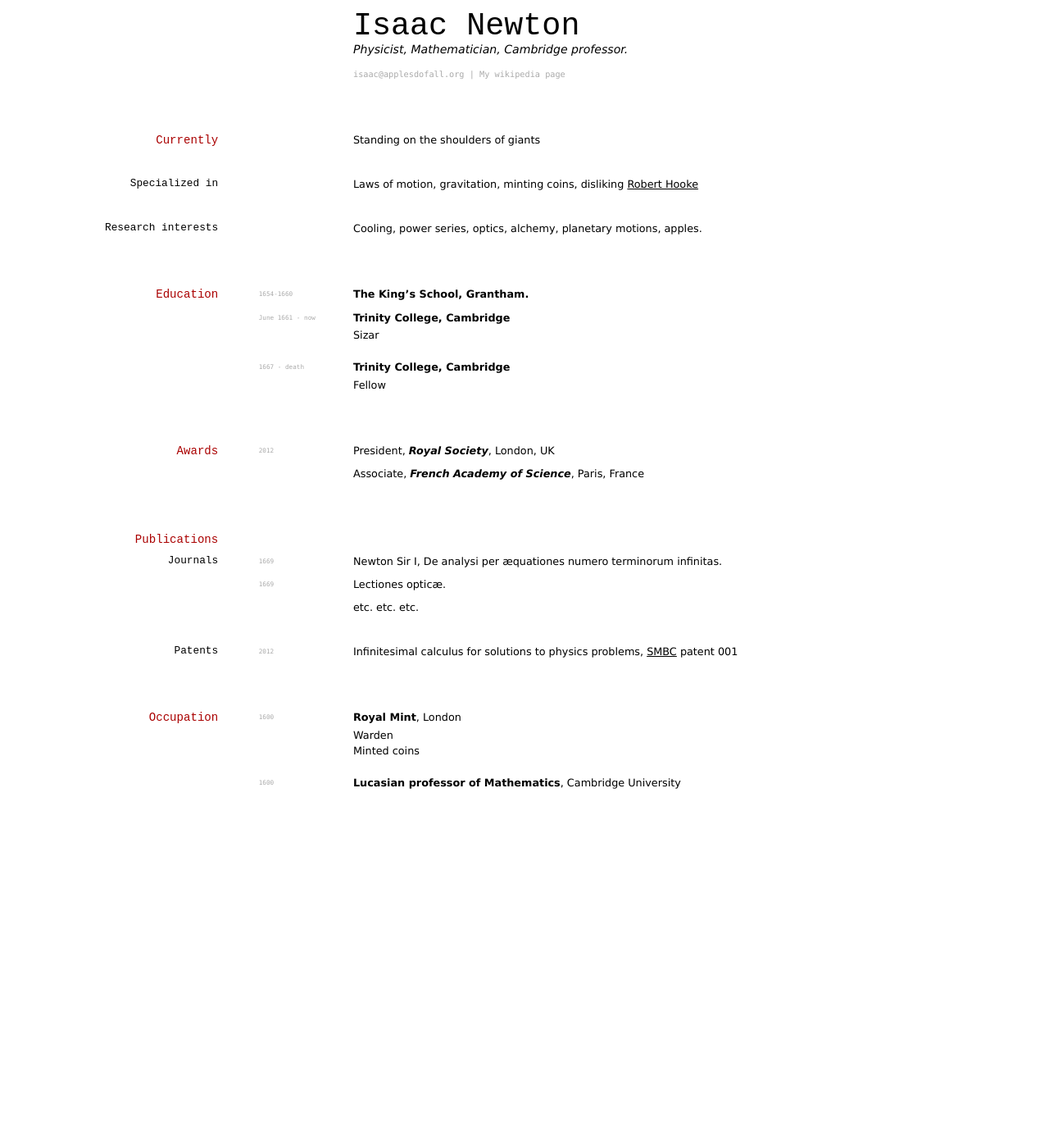
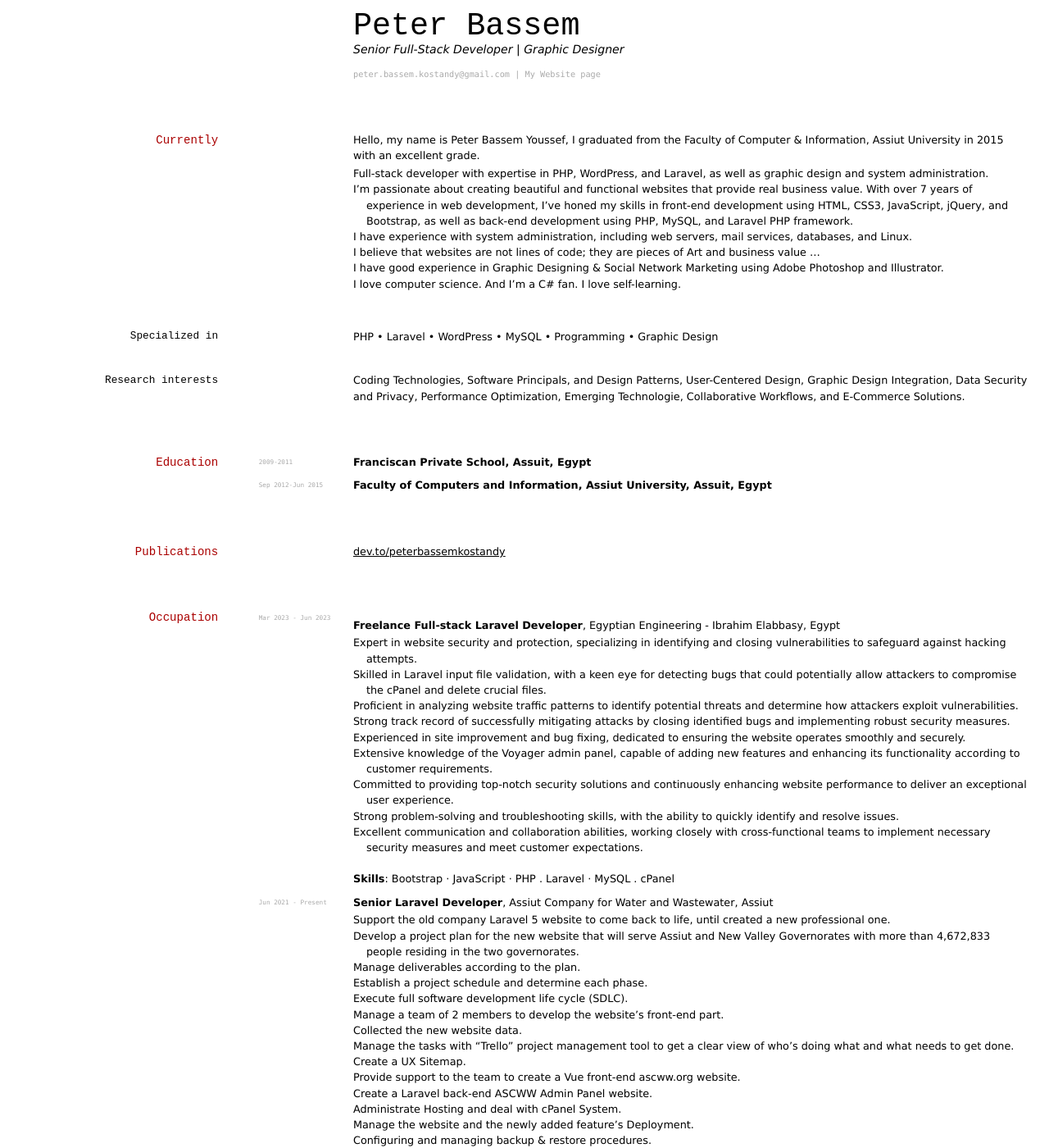
Before and after one commit to elipapa/markdown-cv, a Jekyll site: the page built from index.md, in a window 1280 px wide and 1400 px high. Shown: the whole window at 82% size. Built offline with Jekyll 4.4.1, drawn with Linux system fonts in a browser that asks for light colours; some of the changed text lies outside the part shown.

Commit message:
Update my information in the index.md

```diff
--- a/index.md
+++ b/index.md
@@ -1,87 +1,158 @@
 ---
 layout: cv
-title: Isaac Newtons's CV
+title: Peter B. Kostandy's CV
 ---
-# Isaac Newton
-Physicist, Mathematician, Cambridge professor.
+# Peter Bassem
+Senior Full-Stack Developer | Graphic Designer
 
 <div id="webaddress">
-<a href="isaac@applesdofall.org">isaac@applesdofall.org</a>
-| <a href="http://en.wikipedia.org/wiki/Isaac_Newton">My wikipedia page</a>
+  <a href="peter.bassem.kostandy@gmail.com">peter.bassem.kostandy@gmail.com</a>
+| <a href="https://peterbassemyoussef.github.io/">My Website page</a>
 </div>
 
 
 ## Currently
 
-Standing on the shoulders of giants
+Hello, my name is Peter Bassem Youssef, I graduated from the Faculty of Computer & Information, Assiut University in 2015 with an excellent grade.
+* Full-stack developer with expertise in PHP, WordPress, and Laravel, as well as graphic design and system administration.
+* I'm passionate about creating beautiful and functional websites that provide real business value. With over 7 years of experience in web development, I've honed my skills in front-end development using HTML, CSS3, JavaScript, jQuery, and Bootstrap, as well as back-end development using PHP, MySQL, and Laravel PHP framework.
+* I have experience with system administration, including web servers, mail services, databases, and Linux.
+* I believe that websites are not lines of code; they are pieces of Art and business value ...
+* I have good experience in Graphic Designing & Social Network Marketing using Adobe Photoshop and Illustrator.
+* I love computer science. And I'm a C# fan. I love self-learning.
+
 
 ### Specialized in
 
-Laws of motion, gravitation, minting coins, disliking [Robert Hooke](http://en.wikipedia.org/wiki/Robert_Hooke)
+PHP • Laravel • WordPress • MySQL • Programming • Graphic Design
 
 
 ### Research interests
 
-Cooling, power series, optics, alchemy, planetary motions, apples.
+Coding Technologies, Software Principals, and Design Patterns, User-Centered Design, Graphic Design Integration, Data Security and Privacy, Performance Optimization, Emerging Technologie, Collaborative Workflows, and E-Commerce Solutions.
 
 
 ## Education
 
-`1654-1660`
-__The King's School, Grantham.__
+`2009-2011`
+__Franciscan Private School, Assuit, Egypt__
 
-`June 1661 - now`
-__Trinity College, Cambridge__
-
-- Sizar
-
-`1667 - death`
-__Trinity College, Cambridge__
-
-- Fellow
+`Sep 2012-Jun 2015`
+__Faculty of Computers and Information, Assiut University, Assuit, Egypt__
 
 
-
+<!--
 ## Awards
 
 `2012`
 President, *Royal Society*, London, UK
 
 Associate, *French Academy of Science*, Paris, France
-
+-->
 
 
 ## Publications
 
-<!-- A list is also available [online](http://scholar.google.co.uk/citations?user=LTOTl0YAAAAJ) -->
-
-### Journals
-
-`1669`
-Newton Sir I, De analysi per æquationes numero terminorum infinitas.
-
-`1669`
-Lectiones opticæ.
-
-etc. etc. etc.
-
-### Patents
-
-`2012`
-Infinitesimal calculus for solutions to physics problems, [SMBC](http://www.techdirt.com/articles/20121011/09312820678/if-patents-had-been-around-time-newton.shtml) patent 001
+<a href="https://dev.to/peterbassemkostandy">dev.to/peterbassemkostandy</a>
 
 
 ## Occupation
 
-`1600`
-__Royal Mint__, London
+`Mar 2023 - Jun 2023`
 
-- Warden
-- Minted coins
+__Freelance Full-stack Laravel Developer__, Egyptian Engineering - Ibrahim Elabbasy, Egypt
 
-`1600`
-__Lucasian professor of Mathematics__, Cambridge University
+- Expert in website security and protection, specializing in identifying and closing vulnerabilities to safeguard against hacking attempts.
+- Skilled in Laravel input file validation, with a keen eye for detecting bugs that could potentially allow attackers to compromise the cPanel and delete crucial files.
+- Proficient in analyzing website traffic patterns to identify potential threats and determine how attackers exploit vulnerabilities.
+- Strong track record of successfully mitigating attacks by closing identified bugs and implementing robust security measures.
+- Experienced in site improvement and bug fixing, dedicated to ensuring the website operates smoothly and securely.
+- Extensive knowledge of the Voyager admin panel, capable of adding new features and enhancing its functionality according to customer requirements.
+- Committed to providing top-notch security solutions and continuously enhancing website performance to deliver an exceptional user experience.
+- Strong problem-solving and troubleshooting skills, with the ability to quickly identify and resolve issues.
+- Excellent communication and collaboration abilities, working closely with cross-functional teams to implement necessary security measures and meet customer expectations.
 
+__Skills__: Bootstrap · JavaScript · PHP . Laravel · MySQL . cPanel
+
+
+`Jun 2021 - Present`
+__Senior Laravel Developer__, Assiut Company for Water and Wastewater, Assiut
+
+- Support the old company Laravel 5 website to come back to life, until created a new professional one.
+- Develop a project plan for the new website that will serve Assiut and New Valley Governorates with more than 4,672,833 people residing in the two governorates.
+- Manage deliverables according to the plan.
+- Establish a project schedule and determine each phase.
+- Execute full software development life cycle (SDLC).
+- Manage a team of 2 members to develop the website's front-end part.
+- Collected the new website data.
+- Manage the tasks with "Trello" project management tool to get a clear view of who’s doing what and what needs to get done.
+- Create a UX Sitemap.
+- Provide support to the team to create a Vue front-end ascww.org website.
+- Create a Laravel back-end ASCWW Admin Panel website.
+- Administrate Hosting and deal with cPanel System.
+- Manage the website and the newly added feature's Deployment.
+- Configuring and managing backup & restore procedures.
+- Manages the Roles and the Permissions for the Admins, Chairman's Office, HR, News, Projects, and Tenders Departments.
+- Auto-archive expired tenders and hide them from the front-end website automatically but keep it on the archive page in the back-end Admin panel, using Task scheduling and Cron Job.
+- Develop and manage well-functioning databases and applications - MySQL.
+- Create REST APIs, and use Postman for testing.
+- Create security and data protection settings.
+- Implement CRUD operations.
+- Deal with uploading and downloading images and files.
+- Minimize and watermark all the images uploaded to the site to increase the site performance.
+- Problem-solving and debugging.
+- Troubleshooting and bug fixing.
+- Tracking and managing changes to code by using the "GIT" Source control management (SCM) system.
+- Create an SEO-Friendly Website.
+- Use Google Search Console Tools to monitor Google Search results data for the site.
+
+__Skills__: Bootstrap · HTML · jQuery · PHP · MySQL · HTML5 · OOP · CSS · OOP . cPanel
+
+
+`Feb 2020 - Present`
+__Full-stack Developer__, Freelance, Egypt
+
+- Laravel integration with PayPal to pay.
+- Dealing with PayPal Sandbox Accounts and Sandbox Access Token for test cases.
+- Laravel search using Ajax.
+- Laravel autocomplete using Ajax "native".
+- Dealing with "datatable" using Ajax, showing pager by using datatables.net Ajax server-side Technology.
+- Using Ajax to create a Laravel "loadmore" button.
+- Create ﬁlter form with distinct values of category and brands checkboxes.
+- Used "chartjs" charts plugin to show "Point Styling chart" for product search times.
+
+__Skills__: Bootstrap · HTML · JavaScript · jQuery · PHP · MySQL · HTML5 · OOP · Web Development · WordPress · OOP
+
+
+### Skills
+__My Developing Skills__:
+ • PHP, Zend framework
+ • JavaScript, jQuery
+ • ASP.NET
+ • API
+ • Object Originated Programming (OOP) and MVC
+ • WordPress and expert in WordPress Plugins
+ • Three.js
+ • Dash-Industry-Forum (dash.js)
+
+__My Designing Skills__:
+ • Adobe Photoshop
+ • Adobe Illustrator
+ • HTML, HTML 5
+ • CSS, CSS3, Bootstrap
+ • Responsive design
+ • Google Analytics
+ • Search Engine Optimization (SEO)
+
+__My System Administration Skills__:
+ • Web servers: Apache, Nginx, php-fpm, SSL certificate
+ • Mail service: Exim, Postfix
+ • Database: MySQL, phpMyAdmin, SQL
+ • Linux: Red Hat, Centos, Fedora
+ • cPanel, Plesk
+ • Caching servers: Redis, APC
+ • FTP, SSH
+ • Git, GitHub, GitLab
 
 
 <!-- ### Footer
```
